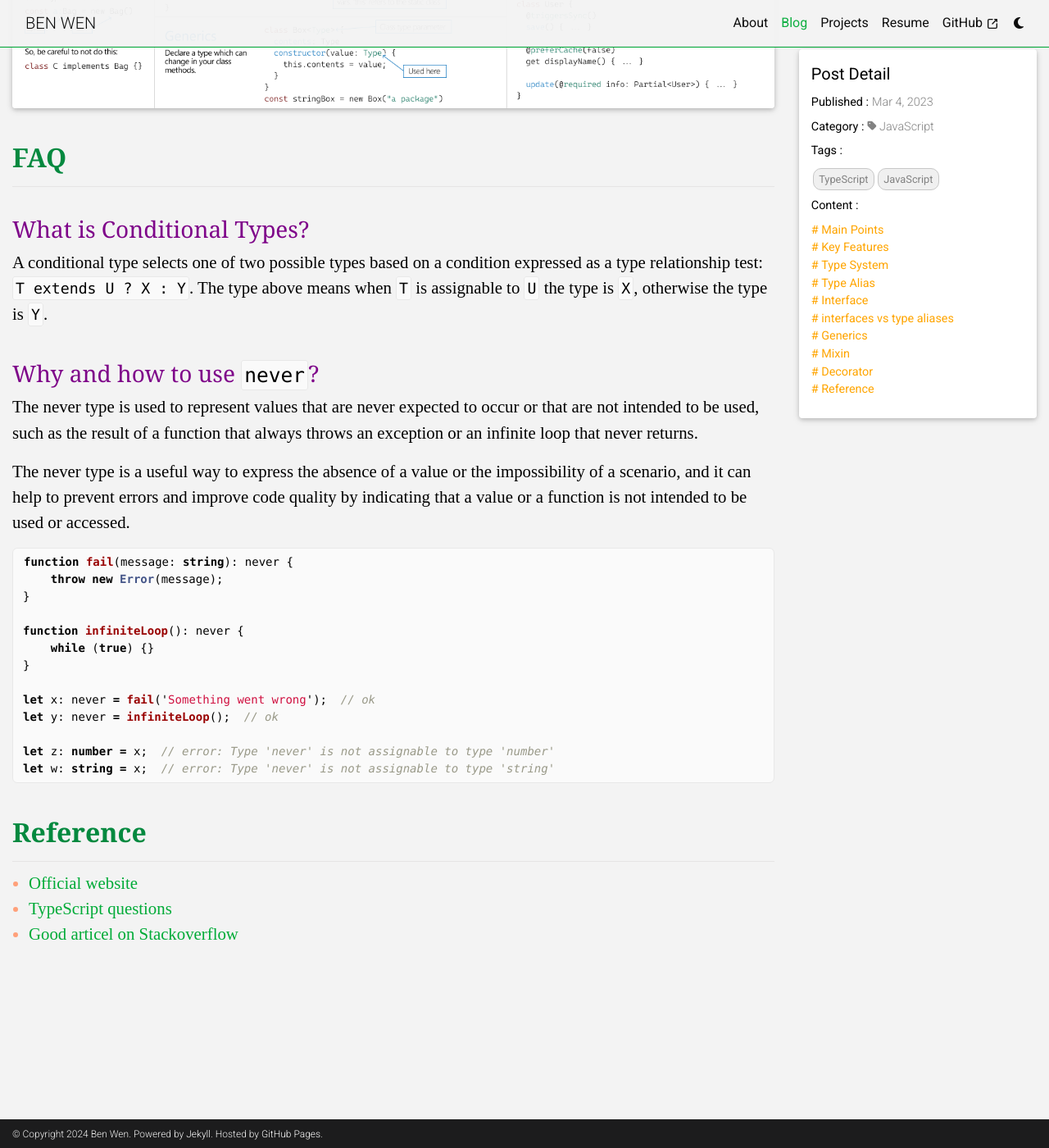
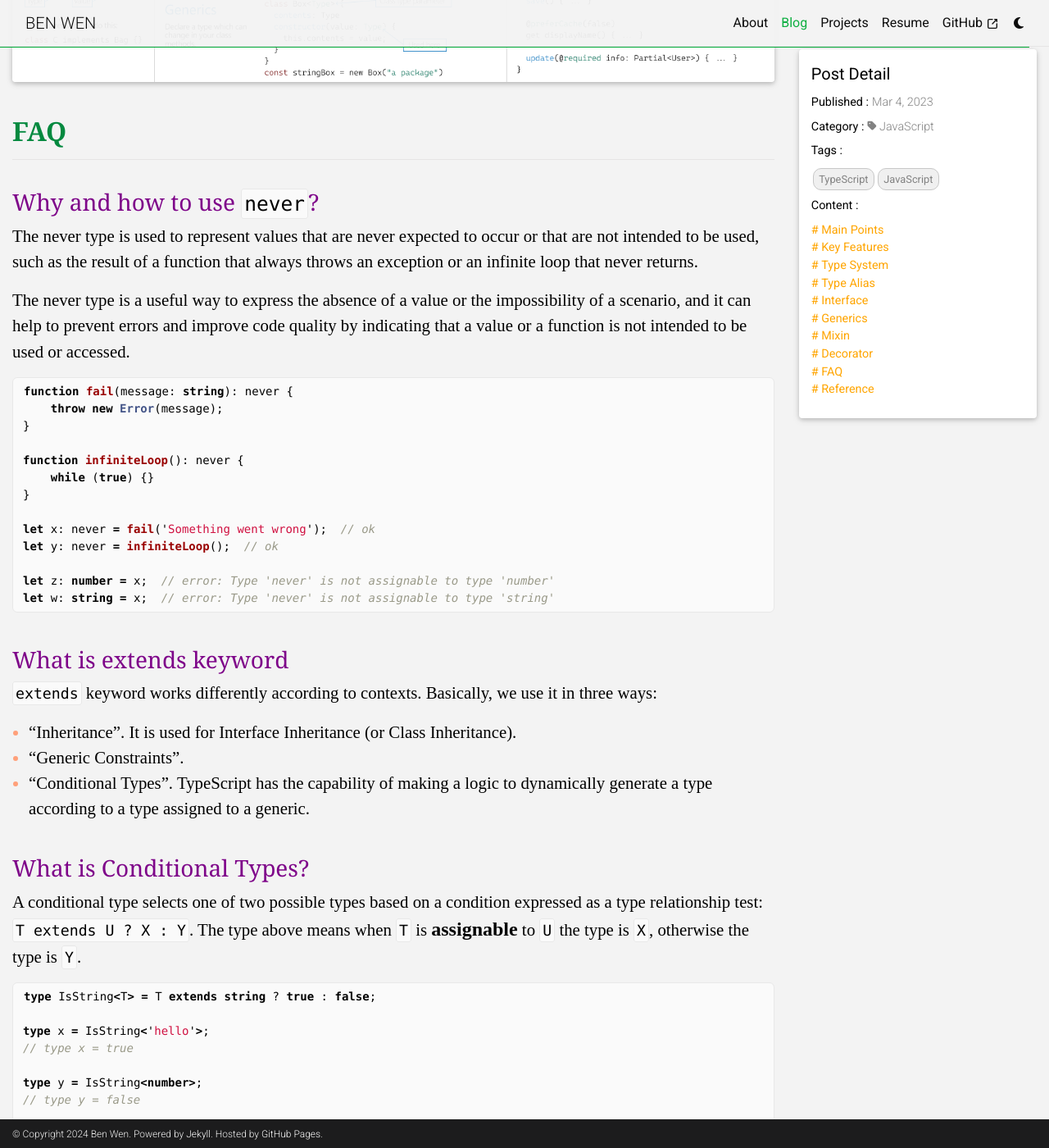
Before and after one commit to benwzj/benwzj.github.io, a Jekyll site: the page built from _posts/2023-03-04-ts.md, in a window 1280 px wide and 1400 px high, scrolled down 16312 px. Shown: the whole window at 82% size. Built offline with Jekyll 4.4.1, drawn with Linux system fonts in a browser that asks for light colours; comment, search, counter and statistics services are not loaded.

````diff
--- a/_posts/2023-03-04-ts.md
+++ b/_posts/2023-03-04-ts.md
@@ -10,10 +10,10 @@ toc:
   - name: Type System
   - name: Type Alias
   - name: Interface
-  - name: interfaces vs type aliases
   - name: Generics
   - name: Mixin
   - name: Decorator
+  - name: FAQ
   - name: Reference
 ---
 
@@ -190,7 +190,7 @@ function getAdminUser(): User {
 
 There is already 7 primitive types available in JavaScript which you can use in an interface. TypeScript extends this list with a few more, such as **any** (allow anything), **unknown** (ensure someone using this type declares what the type is), **never** (it’s not possible that this type could happen), and **void** (a function which returns undefined or has no return value).
 
-## interfaces vs type aliases
+### interfaces vs type aliases
 
 There are two main tools to declare the shape of an object: interfaces and type aliases.
 
@@ -202,7 +202,7 @@ Only Type Alias can be used to alias a primitive. Interface only support object.
 
 Type Alias is alias, and Interface is declaration.
 
-### Both support extending
+#### Both support extending
 Type aliases do this via intersection types, while interfaces have a keyword.
 
 ```ts
@@ -231,7 +231,7 @@ let chicken: Chicken = { wings: 2, colourful: false, flies: false };
 
 But TypeScript recommend to use interfaces over type aliases. Specifically, because you will get better error messages.
 
-### interfaces are open and type aliases are closed.
+#### interfaces are open and type aliases are closed.
 This means you can extend an interface by declaring it a second time.
 
 ```ts
@@ -531,6 +526,31 @@ let z: number = x;  // error: Type 'never' is not assignable to type 'number'
 let w: string = x;  // error: Type 'never' is not assignable to type 'string'
 ```
 
+### What is extends keyword
+`extends` keyword works differently according to contexts.
+Basically, we use it in three ways:
+- "Inheritance". It is used for Interface Inheritance (or Class Inheritance).
+- "Generic Constraints".
+- "Conditional Types". TypeScript has the capability of making a logic to dynamically generate a type according to a type assigned to a generic.
+
+### What is Conditional Types?
+
+A conditional type selects one of two possible types based on a condition expressed as a type relationship test:
+`T extends U ? X : Y`.
+The type above means when `T` is **assignable** to `U` the type is `X`, otherwise the type is `Y`.
+```ts
+type IsString<T> = T extends string ? true : false;
+
+type x = IsString<'hello'>;
+// type x = true
+
+type y = IsString<number>;
+// type y = false
+
+type z = IsString<string>;
+// type z = true
+```
+
 ## Reference
 
 - [Official website](https://www.typescriptlang.org/)
````
Also changed, not shown: other parts of _posts/2023-03-04-ts.md (+0 -5 lines), _drafts/2024-05-15-nextjs-ecommerce.md (+37 -16 lines), _posts/2024-05-11-GraphQL.md (+1 -0 lines), _posts/2024-05-30-shopify-dev.md (+33 -7 lines), _posts/2024-06-13-nextjs-auth.md (+0 -2 lines), _posts/2024-07-05-jetpack-compose.md (renamed from _drafts/2024-07-05-jetpack-compose.md, +14 -12 lines), _posts/2024-07-04-kotlin-annotation.md (renamed from _drafts/2024-07-04-kotlin-annotation.md), _posts/2024-07-09-kotlin.md (renamed from _drafts/2024-07-09-kotlin.md).
